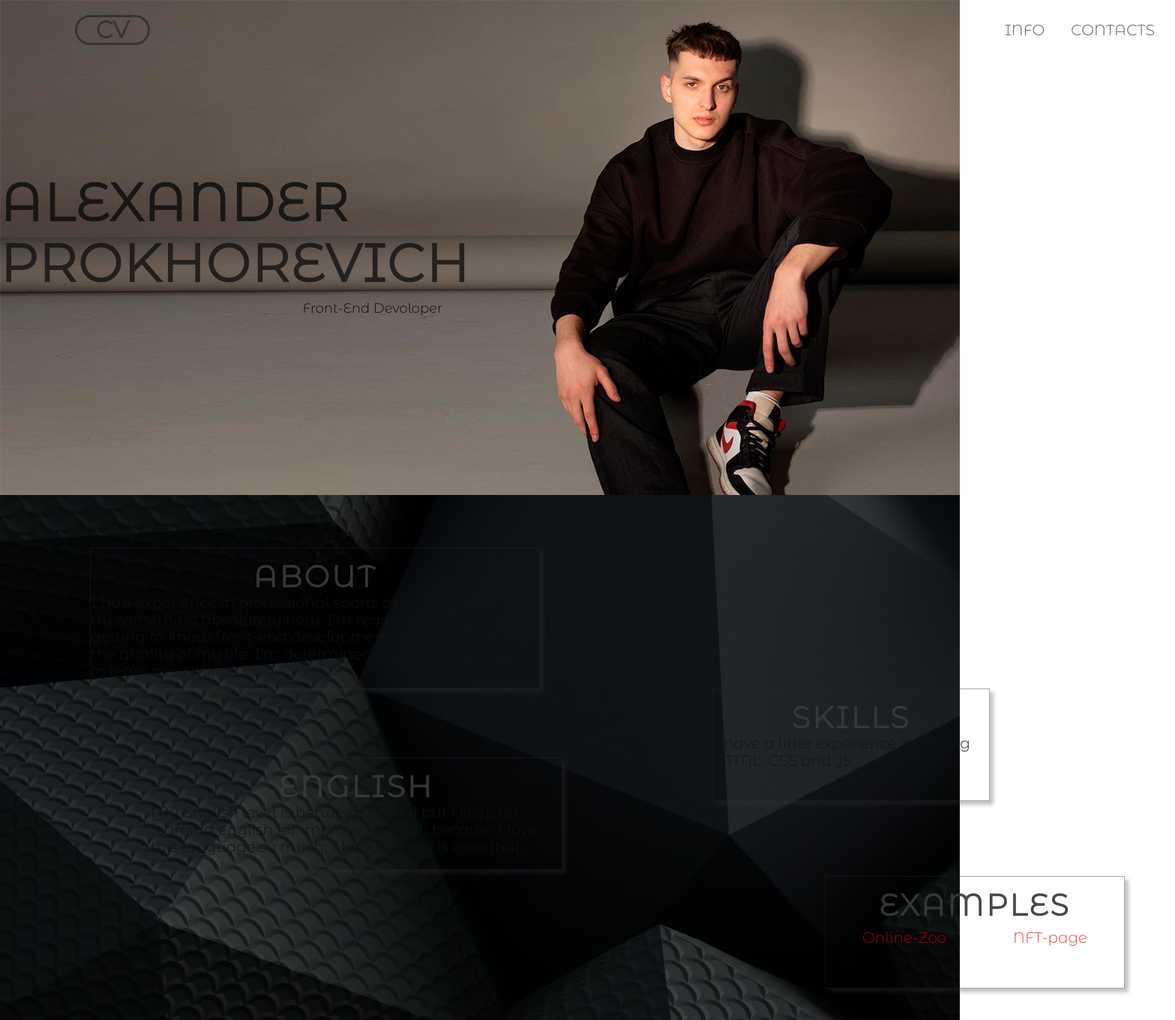
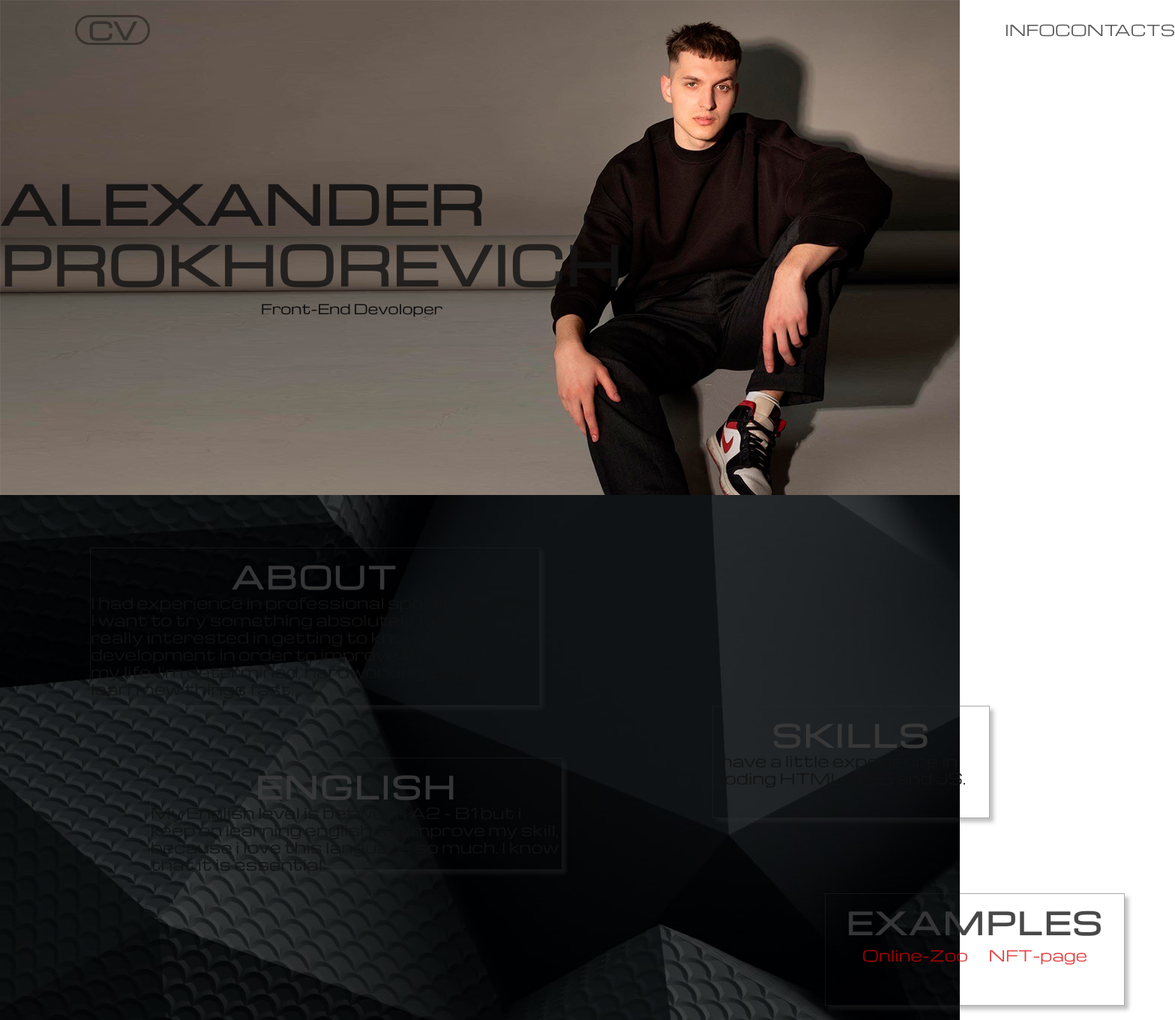
Before and after one commit to sprox0/rsschool-cv, a plain HTML site: page index.html in a window 1280 px wide. Shown: the top 1360 px of the page at 75% size, 1567 px wide, since content can reach past the window. Drawn offline with nearby package versions, Linux system fonts and the light colour scheme.

Commit message:
refactor: change font family

```diff
--- a/assets/styles/style.css
+++ b/assets/styles/style.css
@@ -51,7 +51,7 @@ button {
     color: rgba(9, 9, 9, 0.421);
     cursor: pointer;
     display: flex;
-    font-family: 'Montserrat_Alternates', 'Arial', sans-serif;
+    font-family: 'Michroma', 'Arial', sans-serif;
     justify-content: center;
     border-radius: 20px;
     border: 3px solid rgba(9, 9, 9, 0.421) ;
@@ -62,7 +62,7 @@ button {
 .intro-section {
     align-items: center;
     color: rgb(11, 11, 11);
-    font-family: 'Montserrat_Alternates', 'Arial', sans-serif;
+    font-family: 'Michroma', 'Arial', sans-serif;
     height: 600px;
     width: 1490px;
     margin: 0 auto;
@@ -78,7 +78,7 @@ button {
 
 .my-name {
     color: rgba(19, 19, 19, 0.823);
-    font-family: 'Montserrat_Alternates', 'Arial', sans-serif;
+    font-family: 'Michroma', 'Arial', sans-serif;
     font-size: 70px;
     letter-spacing: 2px;
 }
@@ -90,7 +90,7 @@ button {
 .front-end {
     display: flex;
     justify-content: flex-end;
-    font-family: 'Montserrat_Alternates', 'Arial', sans-serif;
+    font-family: 'Michroma', 'Arial', sans-serif;
     width: 590px;
     font-size: 18px;
 }
@@ -107,7 +107,7 @@ button {
     color: rgba(19, 19, 19, 0.685);
     cursor: pointer;
     font-size: 20px;
-    font-family: 'Montserrat_Alternates', 'Arial', sans-serif;
+    font-family: 'Michroma', 'Arial', sans-serif;
     transition: 0.8s;
 }
 
@@ -143,7 +143,7 @@ button {
     justify-content: center;
     font-size: 40px;
     letter-spacing: 3px;
-    font-family: 'Montserrat_Alternates', 'Arial', sans-serif;
+    font-family: 'Michroma', 'Arial', sans-serif;
     padding-top: 15px;
 }
 
@@ -172,7 +172,7 @@ html  {
 .about-text {
     display: flex;
     justify-content: center;
-    font-family: 'Montserrat_Alternates', 'Arial', sans-serif;
+    font-family: 'Michroma', 'Arial', sans-serif;
     font-size: 20px;
     color: rgba(18, 18, 18, 0.925);
 }
@@ -236,7 +236,7 @@ html  {
 }
 
 .online-zoo, .nft-page {
-    font-family: 'Montserrat_Alternates', 'Arial', sans-serif;
+    font-family: 'Michroma', 'Arial', sans-serif;
     text-decoration: none;
     color: rgba(220, 0, 0, 0.72);
 }
@@ -263,7 +263,7 @@ html  {
 .contacts-link {
     text-decoration: none;
     color: rgb(171, 171, 171);
-    font-family: 'Montserrat_Alternates', 'Arial', sans-serif;
+    font-family: 'Michroma', 'Arial', sans-serif;
 }
 
 .list-item-wrapper {
```
